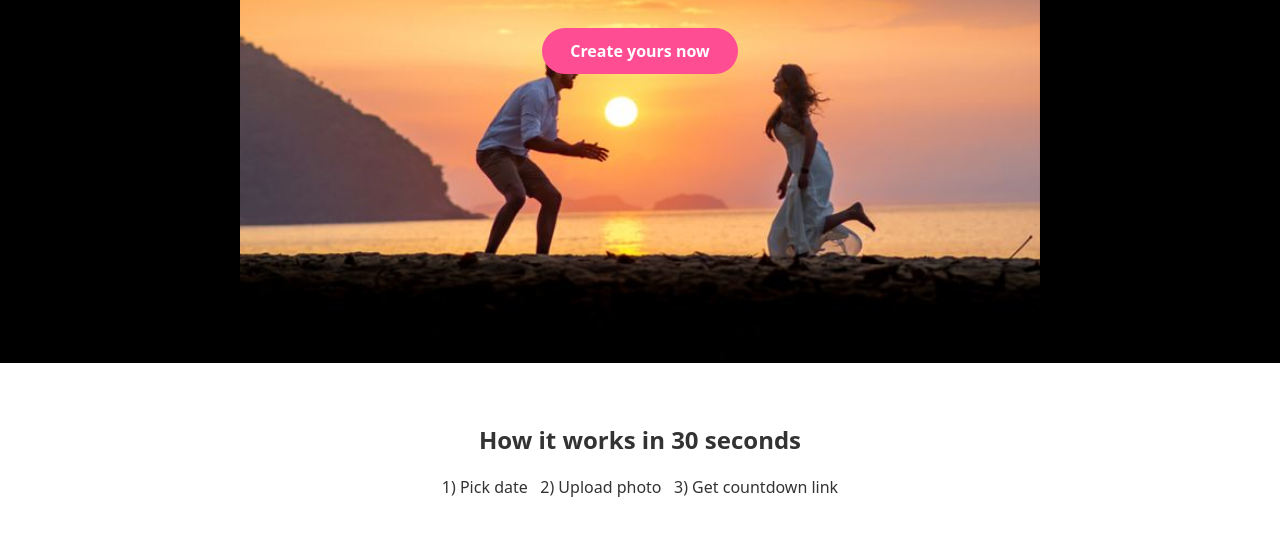
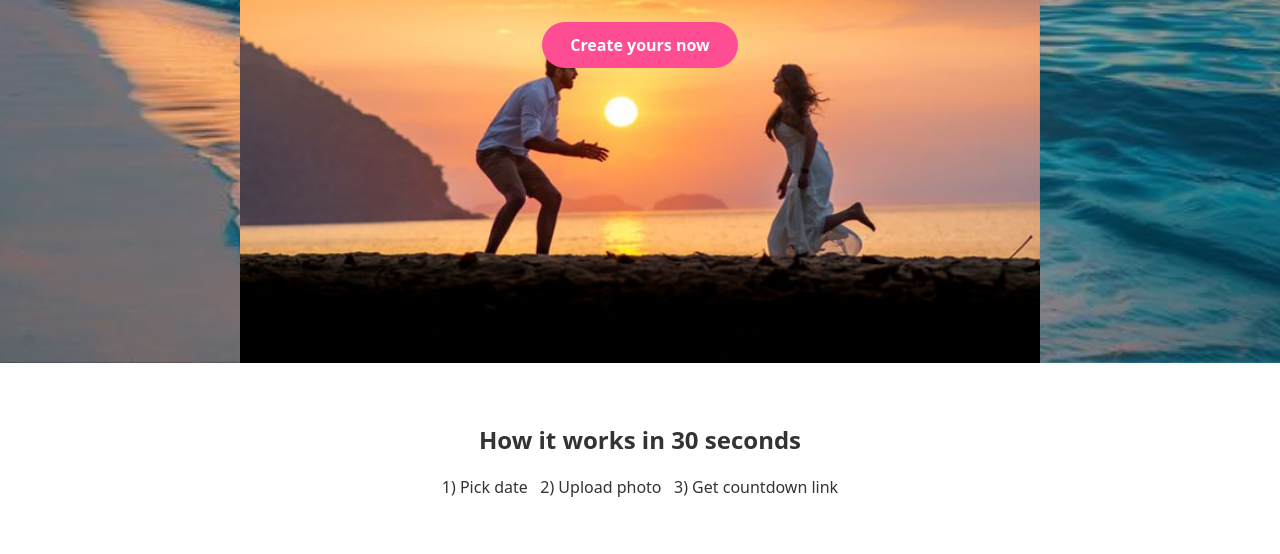
Before and after one commit to Yashveer-man/couple-countdown, a plain HTML site: page index.html in a window 1280 px wide. Shown: the part 437-991 px from the top of the page. Drawn offline with Linux system fonts and the light colour scheme.

Commit message:
Update index.html

```diff
--- a/index.html
+++ b/index.html
@@ -6,14 +6,26 @@
   <meta name="viewport" content="width=device-width,initial-scale=1"/>
   <link rel="stylesheet" href="style.css"/>
 </head>
-<body>
- <header style="height:100vh;display:flex;flex-direction:column;justify-content:center;align-items:center;background-image:url('hero.jpg');background-size:contain;background-repeat:no-repeat;background-position:center;background-color:#000;">
-  <h1 style="color:#fff;text-shadow:0 0 4px #000;">Make a private countdown for your special day</h1>
-  <p style="color:#fff;font-size:1.4rem;text-shadow:0 0 4px #000;margin:20px 0;">“Every second together is a frame of forever.”</p>
-  <a href="create.html" class="btn">Create yours now</a>
-</header><section style="padding:40px;text-align:center;background:#fff;color:#333;">
-  <h2>How it works in 30 seconds</h2>
-  <p>1) Pick date &nbsp; 2) Upload photo &nbsp; 3) Get countdown link</p>
-</section>
+<body style="margin:0;">
+  <!-- FULL-SCREEN HERO -->
+  <section style="height:100vh;
+                  background:url('hero.jpg') no-repeat center;
+                  background-size:contain;
+                  display:flex;
+                  flex-direction:column;
+                  justify-content:center;
+                  align-items:center;">
+    <h1 style="color:#fff;text-shadow:0 0 4px #000;">Make a private countdown for your special day</h1>
+    <p style="color:#fff;font-size:1.4rem;text-shadow:0 0 4px #000;margin:20px 0;">
+      “Every second together is a frame of forever.”
+    </p>
+    <a href="create.html" class="btn">Create yours now</a>
+  </section>
+
+  <!-- SCROLLABLE SECTION -->
+  <section style="padding:40px;text-align:center;background:#fff;color:#333;">
+    <h2>How it works in 30 seconds</h2>
+    <p>1) Pick date &nbsp; 2) Upload photo &nbsp; 3) Get countdown link</p>
+  </section>
 </body>
 </html>
```
